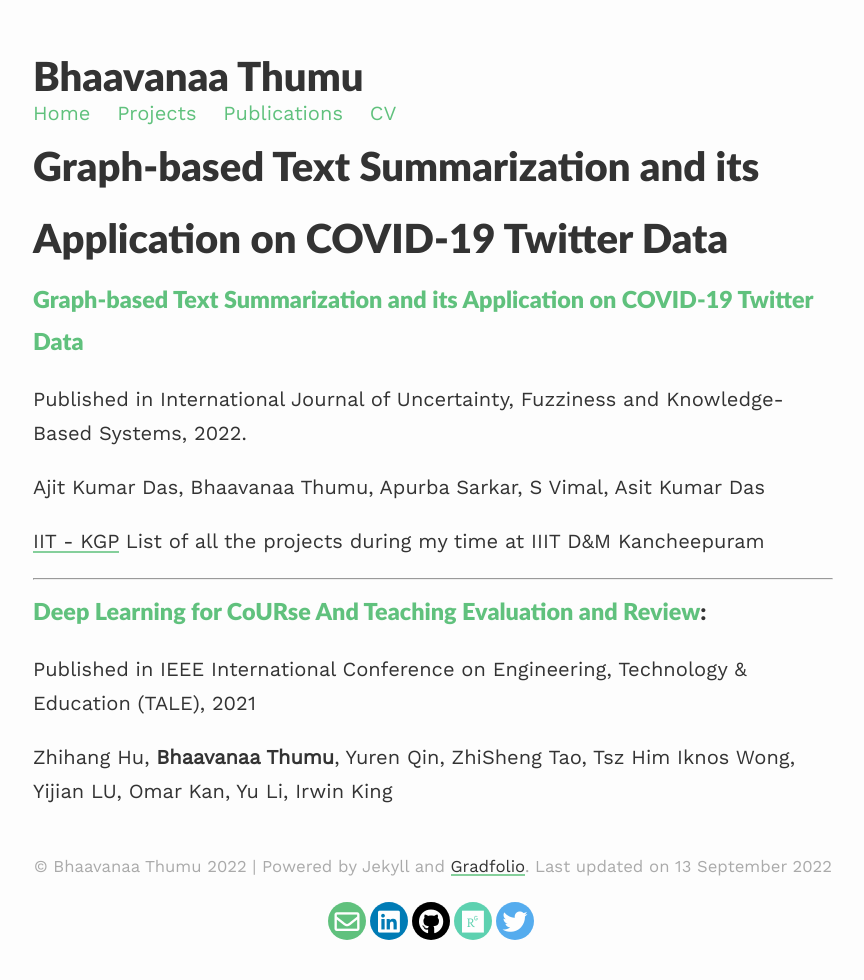
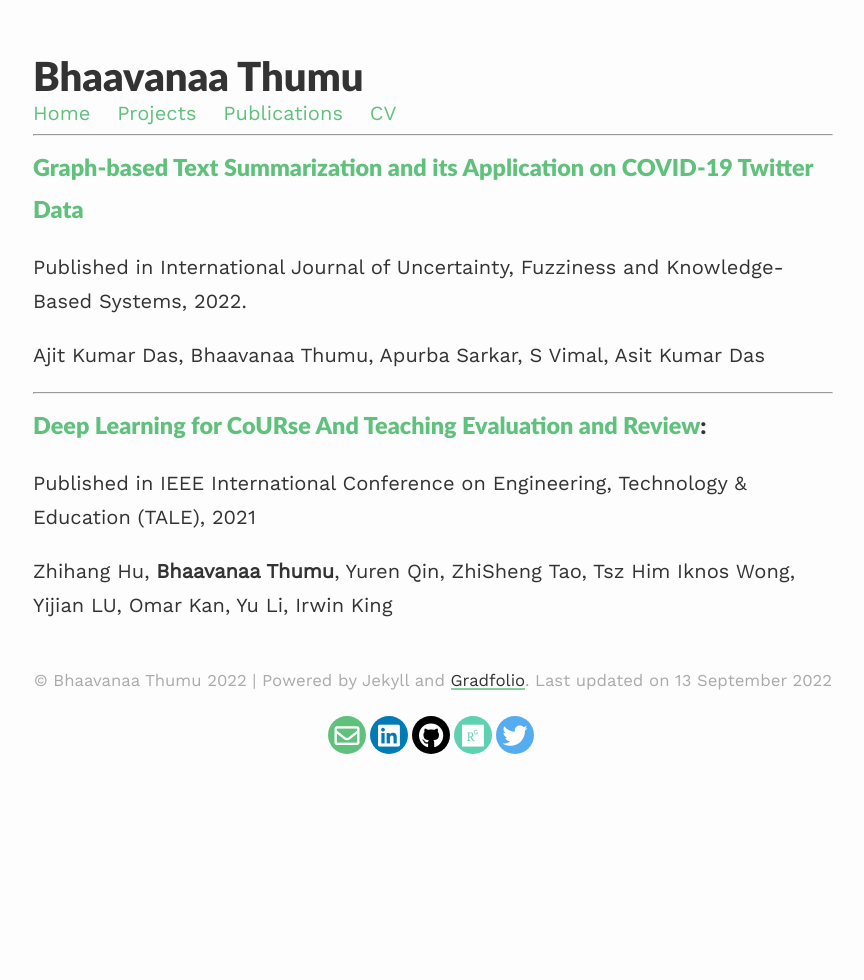
Before and after one commit to bhaavanaa/bhaavanaa.github.io, a Jekyll site: the page built from _pages/blogs.md, in a window 1280 px wide. Shown: the whole page, without its empty margins (207-1071 px from the left). Built offline with Jekyll 4.4.1, drawn with Linux system fonts in a browser that asks for light colours; nearby versions of some CDN libraries; our own code applies the rules of GitHub Pages for plain Markdown files.

Commit message:
formatted

```diff
--- a/_includes/navigation.html
+++ b/_includes/navigation.html
@@ -2,5 +2,5 @@
         <a href="{{site.baseurl}}/">Home</a>
         <a href="{{site.baseurl}}/projects/">Projects</a>
         <a href="{{site.baseurl}}/blogs/">Publications</a>
-        <a href="https://nitesh8998.gitlab.io/">CV</a>
+        <a href="https://drive.google.com/file/d/1-tbCeaEt-MMX2wBDsbqTey7TLSOMrIrd/view">CV</a>
 </div>
--- a/_pages/blogs.md
+++ b/_pages/blogs.md
@@ -5,15 +5,14 @@
 published: true
 ---
 
+---
 ### [Graph-based Text Summarization and its Application on COVID-19 Twitter Data](https://www.worldscientific.com/doi/epdf/10.1142/S0218488522400190)
 
 Published in International Journal of Uncertainty, Fuzziness and Knowledge-Based Systems, 2022.
 
 Ajit Kumar Das, Bhaavanaa Thumu, Apurba Sarkar, S Vimal, Asit Kumar Das
 
-[IIT - KGP](https://www.worldscientific.com/doi/epdf/10.1142/S0218488522400190)
-List of all the projects during my time at IIIT D&M Kancheepuram
-
+<!-- [IIT - KGP](https://www.worldscientific.com/doi/epdf/10.1142/S0218488522400190) -->
 ---
 
 ### [Deep Learning for CoURse And Teaching Evaluation and Review](https://ieeexplore.ieee.org/document/9678633):
```
